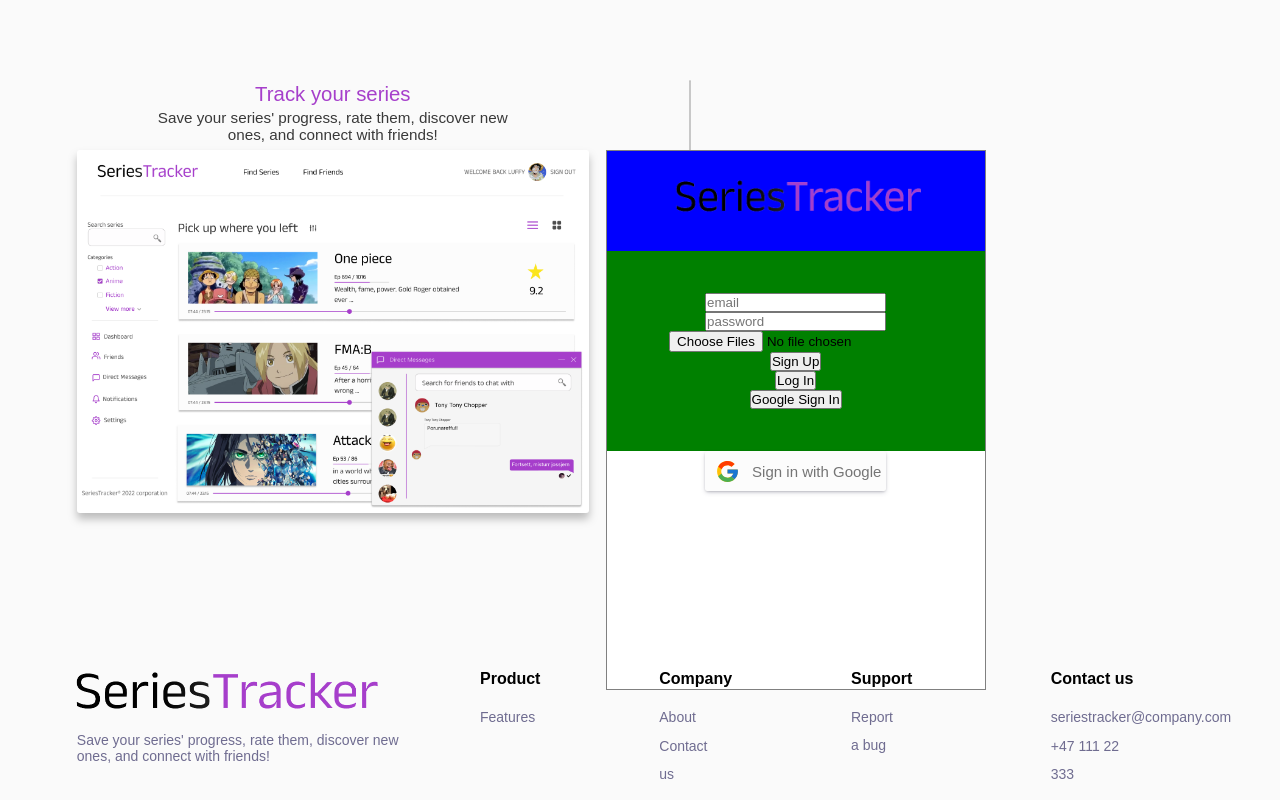
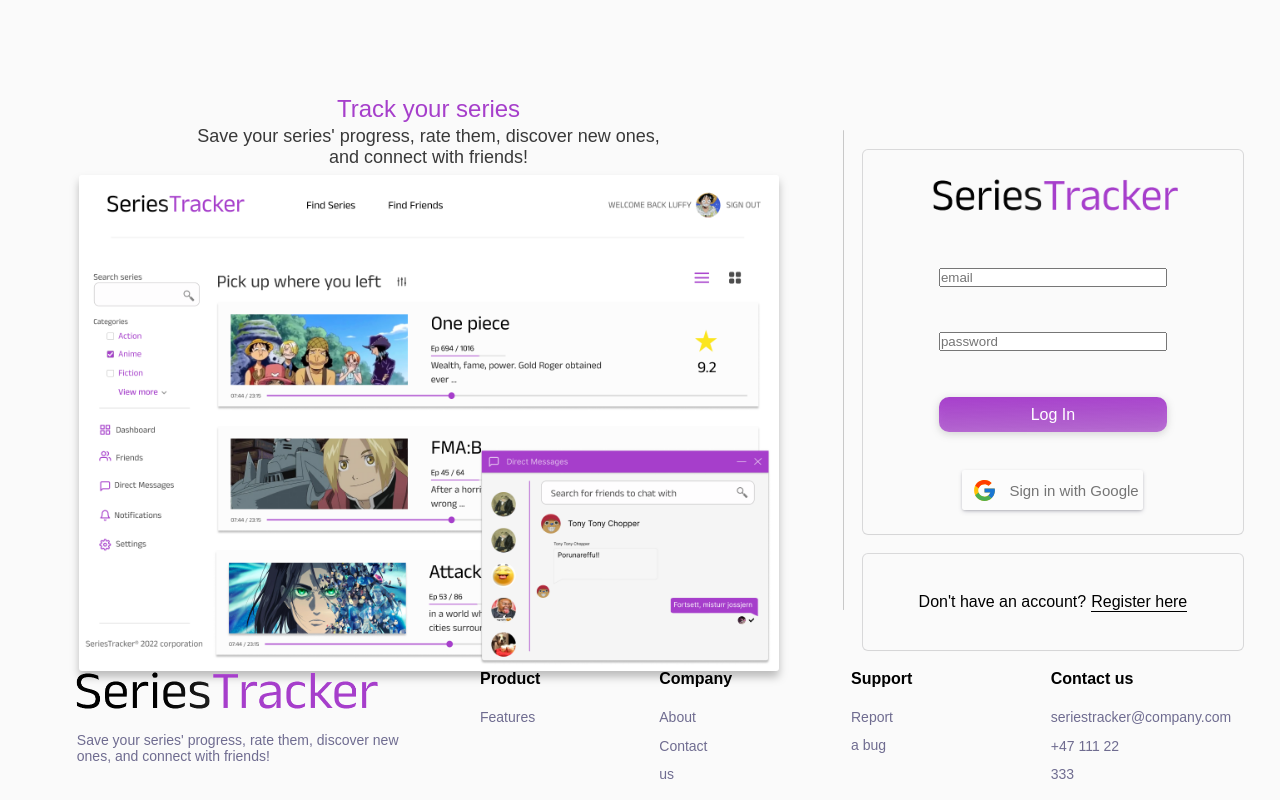
Before and after one commit to sindrimt/SeriesTracker, a React (Create React App) app in the folder frontend/: page / in a window 1280 px wide. Built offline with nearby package versions, Linux system fonts and the light colour scheme; no server answers; a web font is replaced by a local one.

Commit message:
Added grid and button to login page
Related to #13

```diff
--- /dev/null
+++ b/frontend/src/Components/Buttons/FormButton/FormButton.jsx
@@ -0,0 +1,15 @@
+import React from "react";
+
+import {
+    FButton,
+
+} from "./FormButtonStyles";
+
+const FormButton = ({buttonText}) => {
+  return (
+
+    <FButton>{buttonText}</FButton>
+  );
+};
+
+export default FormButton;
--- /dev/null
+++ b/frontend/src/Components/Buttons/FormButton/FormButtonStyles.js
@@ -0,0 +1,19 @@
+import styled from "styled-components";
+
+export const FButton = styled.div`
+    width: 100%;
+    height: 35px;
+    color: white;
+    display: flex;
+    justify-content: center;
+    align-items: center;
+    background: linear-gradient(178.54deg, #A63FCB 1.24%, rgba(166, 63, 203, 0) 342.56%);
+    filter: drop-shadow(0px 4px 4px rgba(0, 0, 0, 0.04)) drop-shadow(0px 2px 4px rgba(0, 0, 0, 0.16));
+border-radius: 10px;
+
+
+
+    &:hover {
+        cursor: pointer;
+    }
+`;
--- a/frontend/src/Pages/LoginPage/Login.jsx
+++ b/frontend/src/Pages/LoginPage/Login.jsx
@@ -11,6 +11,8 @@
   LoginBoxLogo,
   LoginBoxLogoOuter,
   LoginFields,
+  LoginBoxSecondary,
+  LoginBoxOuter,
 } from "./LoginStyles";
 
 import "./login.css";
@@ -21,6 +23,7 @@
 import { signup, useAuth, logOut, logIn, userProfileUpdate, signInWithGoogle } from "../../firebase.js";
 import GoogleLoginButton from "../../Components/Buttons/GoogleButton/GoogleLoginButton";
 import SeriesTrackerLogo from "../../Assets/Images/logo.png";
+import FButton from "../../Components/Buttons/FormButton/FormButton";
 
 const Login = () => {
   const emailRef = useRef();
@@ -84,7 +87,7 @@
           </TxtOuter>
           <LoginPreviewImg src={previewImg} alt="Homescreen preview" />
         </LoginPreviewOuter>
-      </LoginOuterContainer>
+        <LoginBoxOuter>
           <LoginBoxMain>
             <LoginBoxLogoOuter>
               <LoginBoxLogo src={SeriesTrackerLogo} />
@@ -93,15 +96,19 @@
             <LoginFields>
               <input ref={emailRef} placeholder="email" />
               <input ref={passwordRef} type="password" placeholder="password" />
-          <input type="file" multiple accept="image/*" onChange={onImageChange} />
+              {/*  <input type="file" multiple accept="image/*" onChange={onImageChange} /> */}
               {/*         <button onClick={checkUrl}>URL</button>
-           */}{" "}
-          <button onClick={handleSignup}>Sign Up</button>
-          <button onClick={handleLogin}>Log In</button>
-          <button onClick={handleGoogleSignIn}>Google Sign In</button>
+               */}
+              <FButton buttonText="Log In" />
             </LoginFields>
             <GoogleLoginButton action={handleGoogleSignIn} />
           </LoginBoxMain>
+          <LoginBoxSecondary>
+            Don't have an account?
+            <span style={{ borderBottom: "1px solid black", marginLeft: "5px" }}>Register here</span>
+          </LoginBoxSecondary>
+        </LoginBoxOuter>
+      </LoginOuterContainer>
       <Footer />
     </>
   );
--- a/frontend/src/Pages/LoginPage/LoginStyles.js
+++ b/frontend/src/Pages/LoginPage/LoginStyles.js
@@ -1,27 +1,40 @@
 import styled from "styled-components";
 
-export const LoginOuterContainer = styled.div``;
+export const LoginOuterContainer = styled.div`
+  position: absolute;
+  width: 100%;
+  padding-right: 2vw;
+  padding-left: 2vw;
+  height: 100vh;
+
+  display: grid;
+  grid-template-columns: 2fr 1fr;
+  grid-column-gap: 20px;
+  grid-row-gap: 20px;
+  padding-bottom: 100px;
+
+  @media (max-width: 1250px) {
+    grid-template-columns: 1fr;
+    grid-row-gap: 0px;
+  }
+`;
 
 export const LoginPreviewOuter = styled.div`
-  position: absolute;
-  left: 6%;
-  width: 40%;
-  height: 500px;
-  @media (min-width: 850px) {
-    &:after {
+  justify-self: center;
+  align-self: center;
+
+  @media (min-width: 1250px) {
+
+    &:after{
       content: "";
       position: absolute;
-      height: calc(30vw + 15%);
-      border: 1px solid rgba(0, 0, 0, 0.2);
-      margin-left: 100px;
-      top: 80px;
+      height: 60%;
+      border-right: 1px solid rgba(0, 0, 0, 0.2);
+      margin-left: 5%;
+      top: 130px;
       border-radius: 5px;
     }
-  }
 
-  @media (max-width: 850px) {
-    width: calc(70%);
-    left: 14%;
   }
 `;
 export const TxtOuter = styled.div`
@@ -34,46 +47,62 @@
 `;
 
 export const LoginPreviewHeader = styled.div`
-  font-size: calc(1.2vw + 5px);
+  font-size: 24px;
   color: #a63fcb;
   margin-bottom: 3px;
-
-  @media (max-width: 850px) {
-    font-size: calc(1.8vw + 5px);
-  }
 `;
 
 export const LoginPreviewTxt = styled.div`
-  font-size: calc(0.8vw + 5px);
+  font-size: 18px;
   width: 70%;
   text-align: center;
   margin-bottom: 7px;
   font-weight: 200;
   color: #393939;
+`;
 
-  @media (max-width: 850px) {
-    font-size: calc(1.2vw + 5px);
+export const LoginPreviewImg = styled.img`
+  width: 700px;
+  object-fit: fill;
+  border-radius: 3px;
+  filter: drop-shadow(0px 6px 4px rgba(0, 0, 0, 0.25));
+
+  @media (max-width: 1250px) {
+    display: none;
   }
 `;
 
-export const LoginPreviewImg = styled.img`
-  width: 100%;
-  object-fit: fill;
-  border-radius: 3px;
-  filter: drop-shadow(0px 6px 4px rgba(0, 0, 0, 0.25));
-`;
+export const LoginBoxOuter = styled.div`
+  margin-top: 150px;
+  display: grid;
+  height: 500px;
+  grid-template-rows: 8fr 2fr;
+  grid-row-gap: 20px;
+  justify-content: center;
 
+  @media (max-width: 1250px) {
+    margin-top: -30px;
+  }
+`
 export const LoginBoxMain = styled.div`
   display: flex;
   flex-direction: column;
-  position: absolute;
-  background-color: white;
   align-items: center;
-  top: 150px;
-  right: 23%;
-  border: 1px solid gray;
+  justify-self: center;
   width: 380px;
-  height: 540px;
+  box-shadow: rgba(0, 0, 0, 0.02) 0px 1px 3px 0px, rgba(27, 31, 35, 0.15) 0px 0px 0px 1px;
+  border-radius: 5px;
+  padding-bottom: 20px;
+`;
+
+export const LoginBoxSecondary = styled.div`
+  display: flex;
+  width: 380px;
+  height: 100%;
+  box-shadow: rgba(0, 0, 0, 0.02) 0px 1px 3px 0px, rgba(27, 31, 35, 0.15) 0px 0px 0px 1px;
+  border-radius: 5px;
+  align-items: center;
+  justify-content: center;
 `;
 
 export const LoginBoxLogo = styled.img`
@@ -86,25 +115,24 @@
   align-items: center;
   width: 100%;
   height: 100px;
-  background-color: blue;
 `;
 
 export const LoginFields = styled.div`
-  display: flex;
-  flex-direction: column;
-  width: 100%;
+  display: grid;
+  grid-template-columns: 1fr;
+  width: 60%;
+  grid-row-gap: 10px;
   justify-content: center;
   align-items: center;
-  background-color: green;
   height: 200px;
+  margin-bottom: 20px;
 `;
 
-export const LoginButton = styled.div``;
+export const LoginButton = styled.div`
+`;
 
 export const LoginForgot = styled.div``;
 
 export const LoginBoxLine = styled.div``;
 
 export const LoginBoxGoogle = styled.div``;
-
-export const LoginBoxSecondary = styled.div``;
```
Also changed, not shown: frontend/src/Assets/Login/mainpage.jpg (added). Lines whose indentation alone changed are shown as unchanged.
